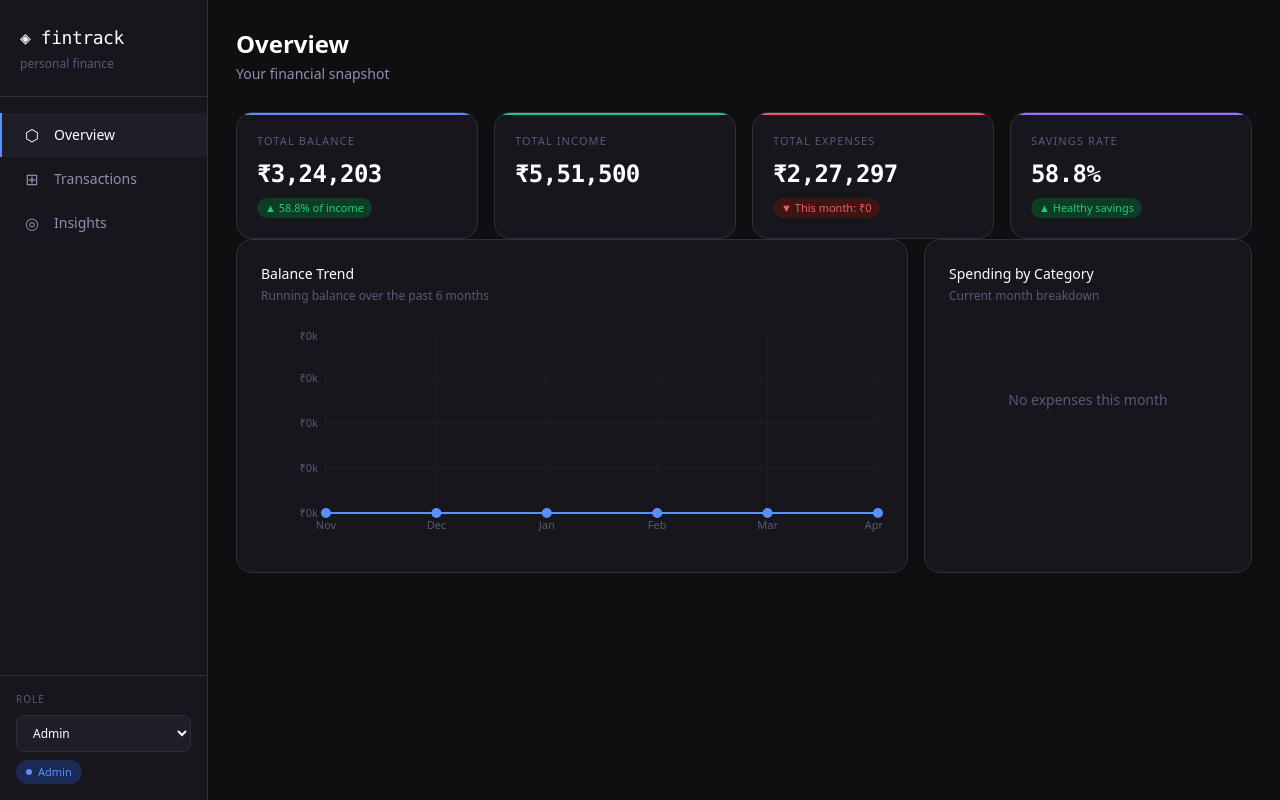
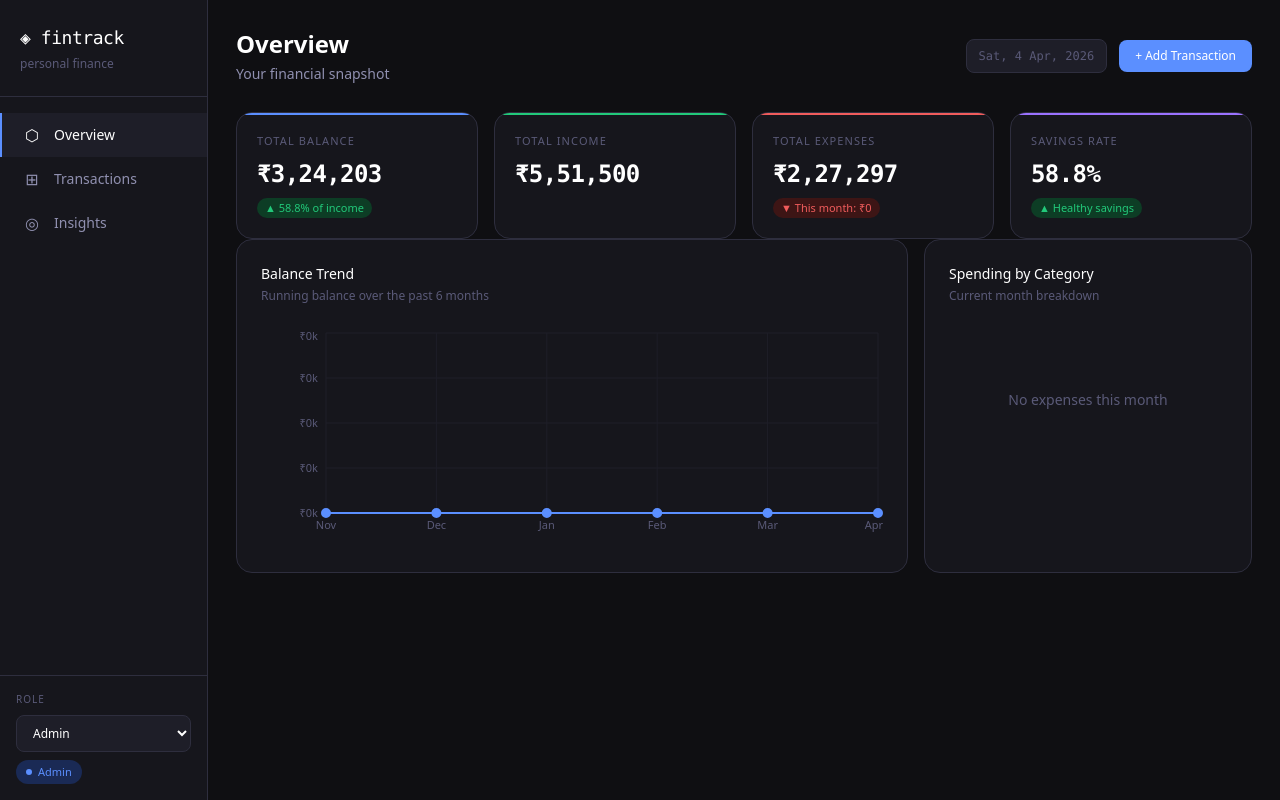
Before and after one commit to Rvi31/Finance_Dashboard, a React (Vite) app in the folder finance-dashboard/: page / in a window 1280 px wide. Built offline with nearby package versions, Linux system fonts and the light colour scheme.

Commit message:
add CSV export for transactions

```diff
--- a/finance-dashboard/src/App.jsx
+++ b/finance-dashboard/src/App.jsx
@@ -24,7 +24,7 @@ export default function App() {
 
   return (
     <Layout activePage={activePage} onNavigate={setActivePage}>
-      {activePage === "dashboard" && <Dashboard />}
+      {activePage === "dashboard" && <Dashboard onAdd={openAdd} />}
       {activePage === "transactions" && (
         <Transactions onAdd={openAdd} onEdit={openEdit} />
       )}
--- a/finance-dashboard/src/pages/Dashboard.jsx
+++ b/finance-dashboard/src/pages/Dashboard.jsx
@@ -7,7 +7,7 @@ function formatINR(n) {
   return "₹" + Math.abs(n).toLocaleString("en-IN");
 }
 
-export default function Dashboard() {
+export default function Dashboard({ onAdd }) {
   const { state } = useApp();
   const { transactions } = state;
 
@@ -37,9 +37,29 @@ export default function Dashboard() {
 
   return (
     <div>
-      <div className="mb-7">
-        <h1 className="text-2xl font-semibold">Overview</h1>
-        <p className="text-[#9090b0] text-sm mt-1">Your financial snapshot</p>
+      <div className="flex items-center justify-between mb-7">
+        <div>
+          <h1 className="text-2xl font-semibold">Overview</h1>
+          <p className="text-[#9090b0] text-sm mt-1">Your financial snapshot</p>
+        </div>
+        <div className="flex items-center gap-3">
+          <div className="text-xs font-mono text-[#5a5a78] bg-[#1e1e28] border border-[#2e2e3e] px-3 py-2 rounded-lg">
+            {new Date().toLocaleDateString("en-IN", {
+              weekday: "short",
+              day: "numeric",
+              month: "short",
+              year: "numeric",
+            })}
+          </div>
+          {state.role === "admin" && (
+            <button
+              onClick={onAdd}
+              className="px-4 py-2 text-xs font-medium rounded-lg bg-[#5b8fff] text-white hover:opacity-85 transition-opacity"
+            >
+              + Add Transaction
+            </button>
+          )}
+        </div>
       </div>
 
       <div className="grid grid-cols-2 lg:grid-cols-4 gap-4">
```
